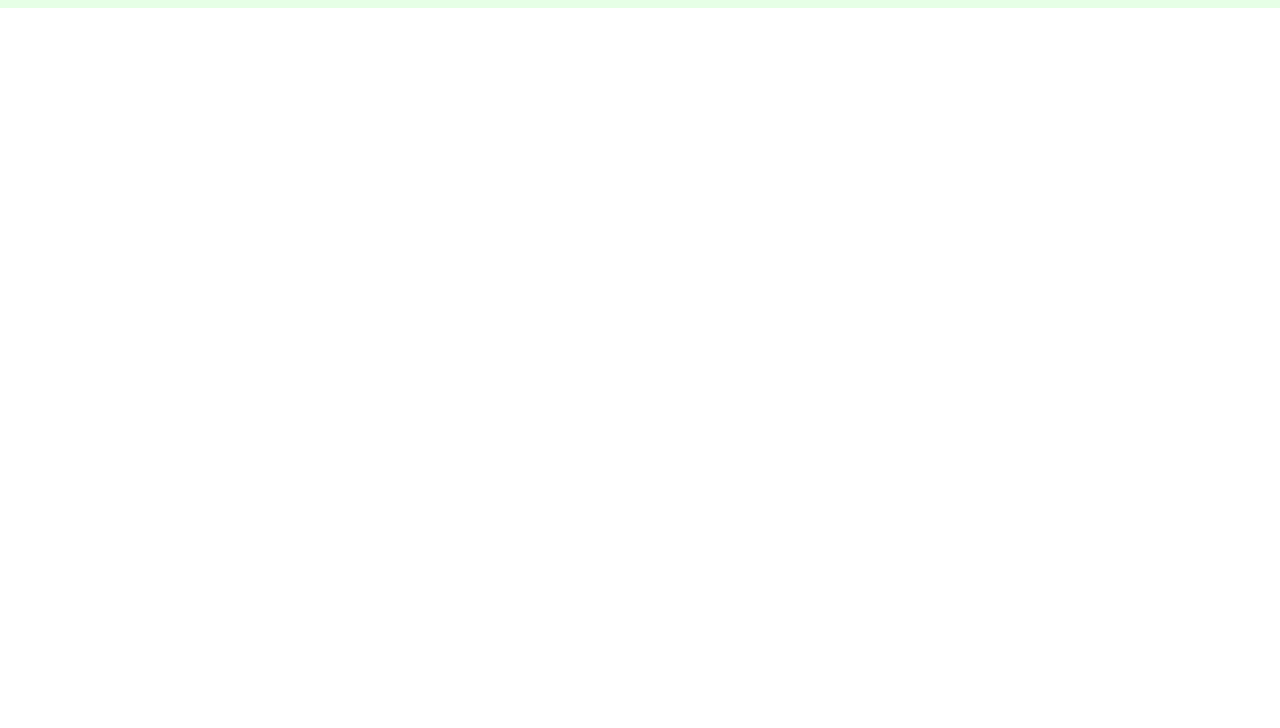
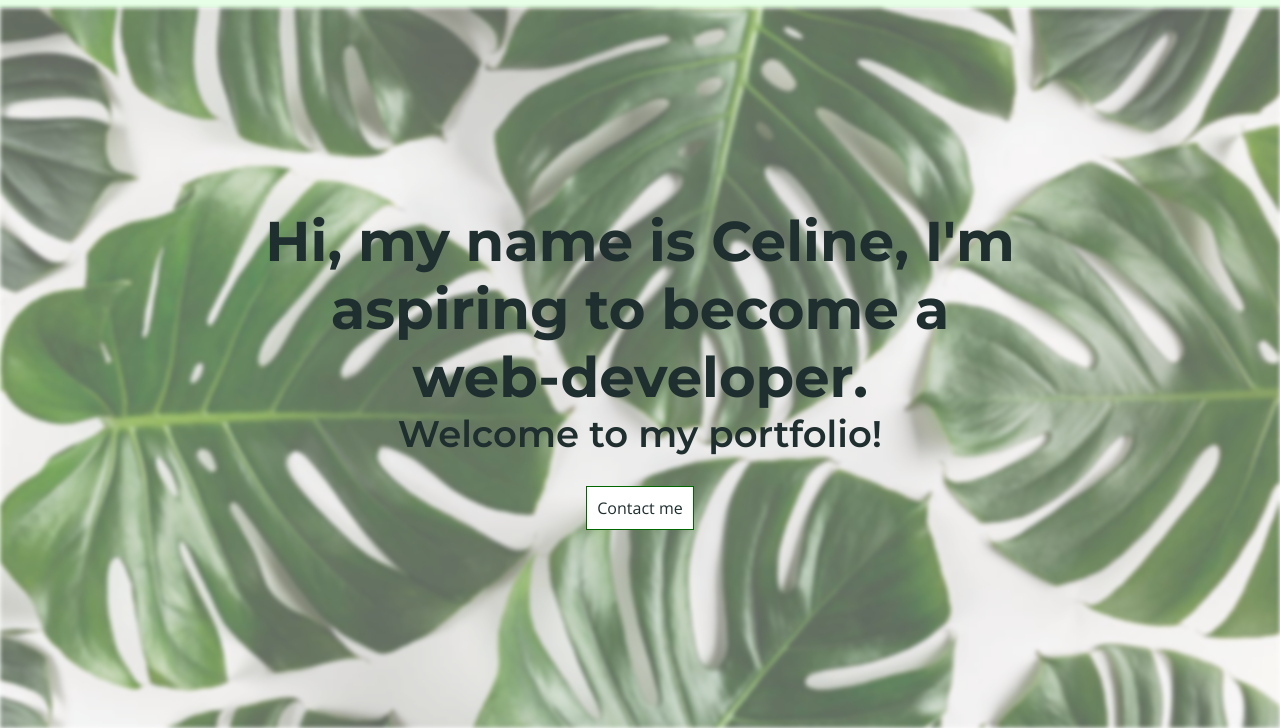
Before and after one commit to celinero/Celine_Portolio, a plain HTML site: page index.html in a window 1280 px wide. Shown: the part 127-855 px from the top of the page. Before the commit the page ends 800 px from the top, so only its background shows below. Drawn offline with nearby package versions, Linux system fonts and the light colour scheme.

Commit message:
add and style section hero

```diff
--- a/css/main.scss
+++ b/css/main.scss
@@ -7,3 +7,4 @@
 
 
 @import "partials/topbar";
+@import "partials/hero";
--- /dev/null
+++ b/css/partials/_hero.scss
@@ -0,0 +1,38 @@
+.hero {
+  @include spacing;
+  height: calc(100vh - 80px);
+  position: relative;
+  display: flex;
+  justify-content: center;
+  align-items: center;
+
+
+  &::before {
+    content: "";
+    position: absolute;
+    top: 0; left: 0;
+    width: 100%; height: 100%;
+    background-image: url("../docs/monstera-leaves.jpeg");
+    background-size: cover;
+    background-color: #cccccc;
+    opacity: 0.65;
+    filter: blur(2px);
+  }
+
+  div {
+    @include container;
+    max-width: 800px;
+    position: relative;
+
+  }
+}
+
+.button {
+  display: inline-block;
+  text-decoration: none;
+  background-color: white;
+  margin-top: 30px;
+  padding: 10px;
+  color: $color-primary;
+  border: 1px solid $color-secondary;
+ }
--- a/index.html
+++ b/index.html
@@ -20,5 +20,14 @@
       </div>
     </div>
   </header>
+  <main>
+    <section class="hero">
+      <div class="text-center">
+        <h1 class="title--100">Hi, my name is Celine, I'm aspiring to become a web-developer.</h1>
+        <h2 class="title--200">Welcome to my portfolio!</h2>
+        <a class="button" href="mailto:celine.roure.pro@gmail.com">Contact me</a>
+      </div>
+    </section>
+  </main>
 </body>
 </html>
```
Also changed, not shown: css/main.css, docs/monstera-leaves.jpeg (added), 1 other file.
